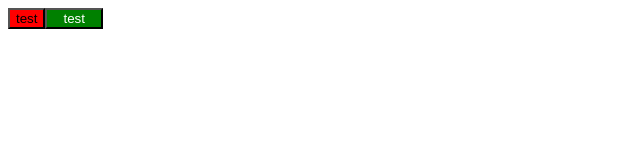
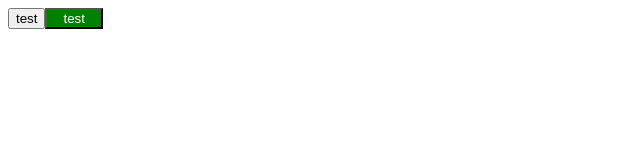
Before and after one commit to johnpagtama/limbo, an Angular app in the folder limbo/: page / in a window 1280 px wide. Shown: the top 160 px of the page, without its empty margins (0-640 px from the left). Built offline with nearby package versions, Linux system fonts and the light colour scheme.

Commit message:
Modular css update

```diff
--- a/limbo/src/app/app.component.scss
+++ b/limbo/src/app/app.component.scss
@@ -4,6 +4,6 @@
 // $property: 'background-color';
 // $value: red;
 
-@include createClass('danger', 'background-color', red);
+// @include createClass('danger', 'background-color', red);
 
-@include testClass('safe', ('background-color': green, 'color': white, 'padding-left': 1rem, 'padding-right': 1rem));
+@include createClass('safe', ('background-color': green, 'color': white, 'padding-left': 1rem, 'padding-right': 1rem));
--- a/limbo/src/partials/_class-templates.scss
+++ b/limbo/src/partials/_class-templates.scss
@@ -4,13 +4,13 @@
     }
 }
 
-@mixin createClass($class-name, $property, $value) {
-    @include class($class-name) {
-        #{$property}: $value;
-    }
-}
+// @mixin createClass($class-name, $property, $value) {
+//     @include class($class-name) {
+//         #{$property}: $value;
+//     }
+// }
 
-@mixin testClass($class-name, $properties: ()) {
+@mixin createClass($class-name, $properties: ()) {
     @each $property-name, $property-value in $properties {
         @include class($class-name) {
             #{$property-name}: $property-value;
```
